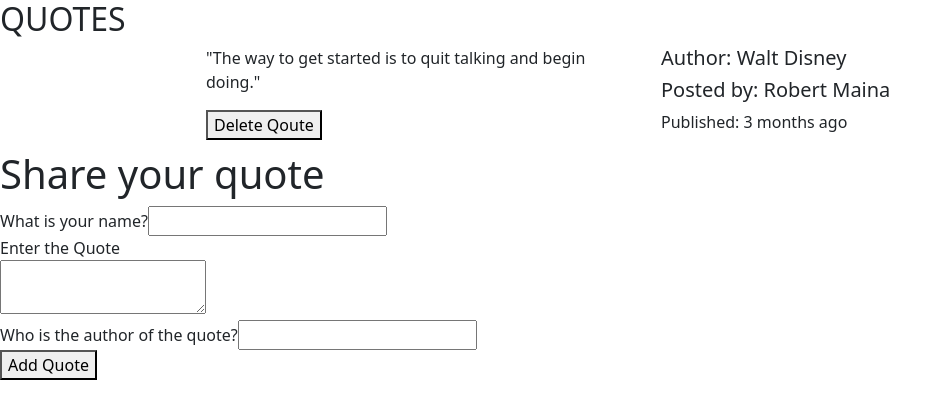
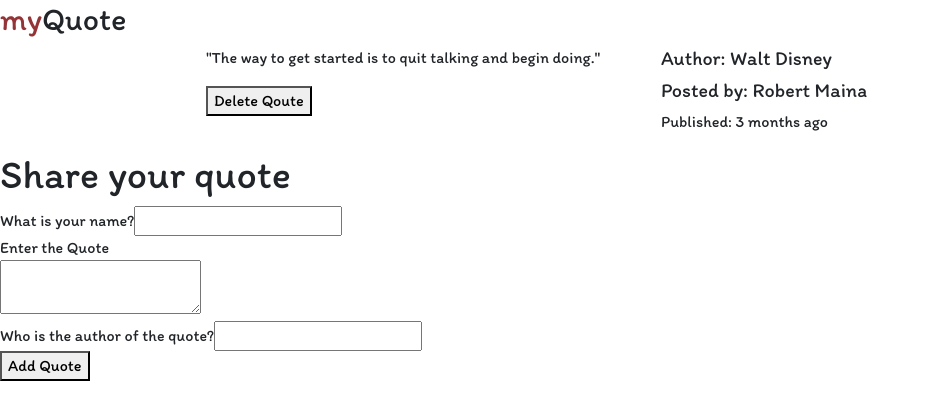
Before and after one commit to Robert-Moringa/Quotes, an Angular app: page / in a window 1280 px wide. Shown: the top 420 px of the page, without its empty margins (0-952 px from the left). Built offline with nearby package versions, Linux system fonts and the light colour scheme.

Commit message:
changed the font family

```diff
--- a/src/app/quotes/quotes.component.html
+++ b/src/app/quotes/quotes.component.html
@@ -1,4 +1,4 @@
-<h2>QUOTES</h2>
+<h2> <span style="color: rgba(148, 52, 54, 1);">my</span><span>Quote</span> </h2>
 <div class="container row"  *ngFor='let quote of quotes; let i= index'>
     <div class="col-md-2"></div>
     <div class="col-md-5">
--- a/src/index.html
+++ b/src/index.html
@@ -4,6 +4,9 @@
   <meta charset="utf-8">
   <title>Quotes</title>
   <base href="/">
+  <link rel="preconnect" href="https://fonts.googleapis.com">
+  <link rel="preconnect" href="https://fonts.gstatic.com" crossorigin>
+  <link href="https://fonts.googleapis.com/css2?family=Itim&display=swap" rel="stylesheet">
   <meta name="viewport" content="width=device-width, initial-scale=1">
   <link rel="icon" type="image/x-icon" href="favicon.ico">
   <link href="https://cdn.jsdelivr.net/npm/bootstrap@5.0.2/dist/css/bootstrap.min.css" rel="stylesheet" integrity="sha384-EVSTQN3/azprG1Anm3QDgpJLIm9Nao0Yz1ztcQTwFspd3yD65VohhpuuCOmLASjC" crossorigin="anonymous">
--- a/src/styles.css
+++ b/src/styles.css
@@ -1 +1,4 @@
 /* You can add global styles to this file, and also import other style files */
+body{
+    font-family: 'Itim', cursive;;
+}
```
